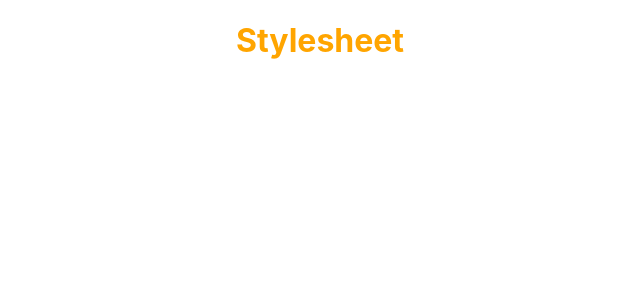
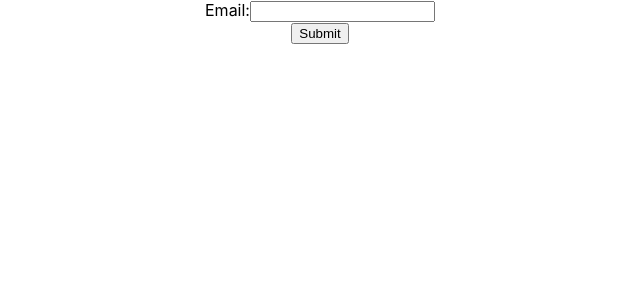
Before and after one commit to Sahil1109/Demo1, a React (Create React App) app: page / in a window 1280 px wide. Shown: the top 300 px of the page, without its empty margins (320-960 px from the left). Built offline with nearby package versions, Linux system fonts and the light colour scheme.

Commit message:
Commit after forms

```diff
--- a/src/App.js
+++ b/src/App.js
@@ -11,12 +11,13 @@ import './App.css';
 import UserGreeting from './components/UserGreeting'
 import NameList from './components/NameList'
 import Stylesheet from './components/Stylesheet'
+import FormsComponent from './components/FormsComponent'
 
 function App() {
   return (
     <div className="App">
-    <Stylesheet primary={true}/>
-    {/*<NameList/>*/}
+    <FormsComponent />
+    {/*<NameList/>* <Stylesheet primary={true}/>/}
     {/*<UserGreeting/>*/}
     {/*<ParentComponent/>*/}
     {/*<EventBind/>*/}
--- /dev/null
+++ b/src/components/FormsComponent.js
@@ -0,0 +1,38 @@
+import React, { Component } from 'react'
+
+class FormsComponent extends Component {
+    constructor(props) {
+        super(props)
+
+        this.state = {
+             email: ''
+        }
+    }
+    handleEmailChange =(event)=>{
+        this.setState({
+            email: event.target.value
+        })
+    }
+
+    onSubmitButton=(event)=>{
+        alert(`Your email is: ${this.state.email}`)
+        event.preventDefault()
+    }
+
+    render() {
+        return (
+            <form onSubmit={this.onSubmitButton}>
+            <div>
+            <label>Email:</label>
+            <input type="text" value={this.state.email} onChange={this.handleEmailChange}></input>
+            </div>
+            <div>
+            <button type="submit">Submit</button>
+            </div>
+            </form>
+
+        )
+    }
+}
+
+export default FormsComponent
```
